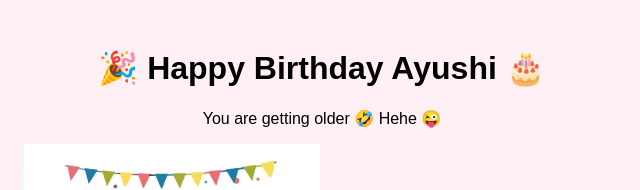
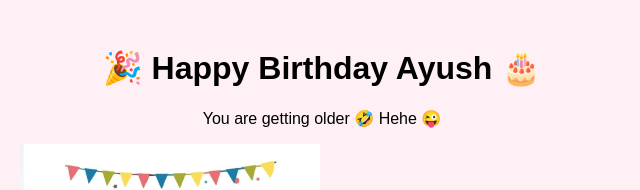
Before and after one commit to deshwal3105/Ayushi-birthday, a plain HTML site: page index.html in a window 1280 px wide. Shown: the top 190 px of the page, 318-958 px from the left. Drawn offline with Linux system fonts and the light colour scheme.

Commit message:
Update index.html

```diff
--- a/index.html
+++ b/index.html
@@ -4,11 +4,11 @@
 <head>
   <meta charset="UTF-8" />
   <meta name="viewport" content="width=device-width, initial-scale=1.0"/>
-  <title>Happy Birthday Ayushi</title>
+  <title>Happy Birthday Ayush</title>
   <link rel="stylesheet" href="style.css">
 </head>
 <body>
-  <h1>🎉 Happy Birthday Ayushi 🎂</h1>
+  <h1>🎉 Happy Birthday Ayush 🎂</h1>
   <p>You are getting older 🤣 Hehe 😜</p>
   <img src="assets/cake.jpg" alt="Birthday Cake" width="300" />
   <audio controls autoplay loop>
@@ -20,3 +20,4 @@
   <img src="assets/final_photo.jpg" width="300" style="margin-top: 10px;" />
 </body>
 </html>
+<!-- force refresh -->
```
